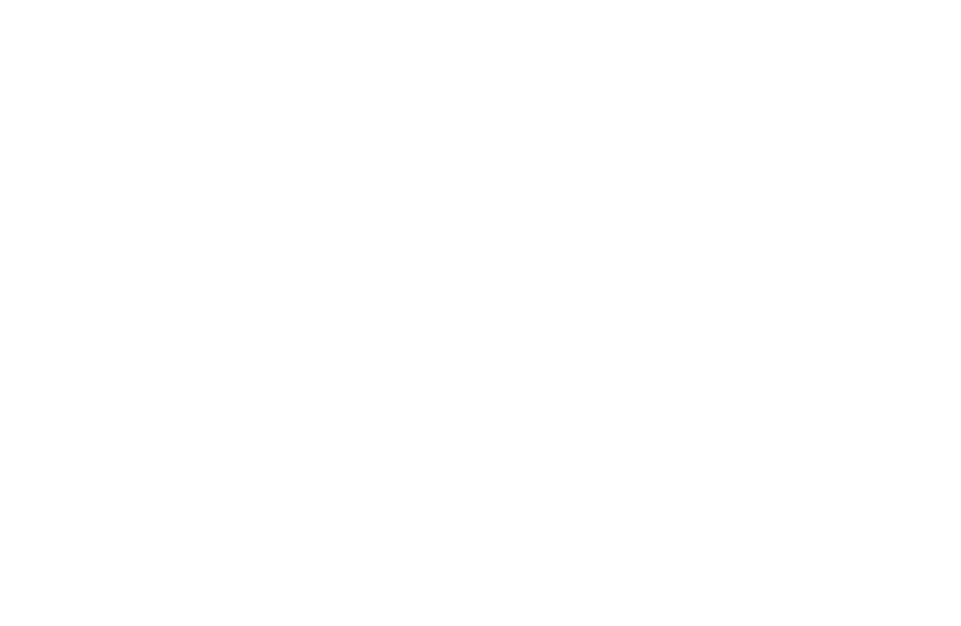
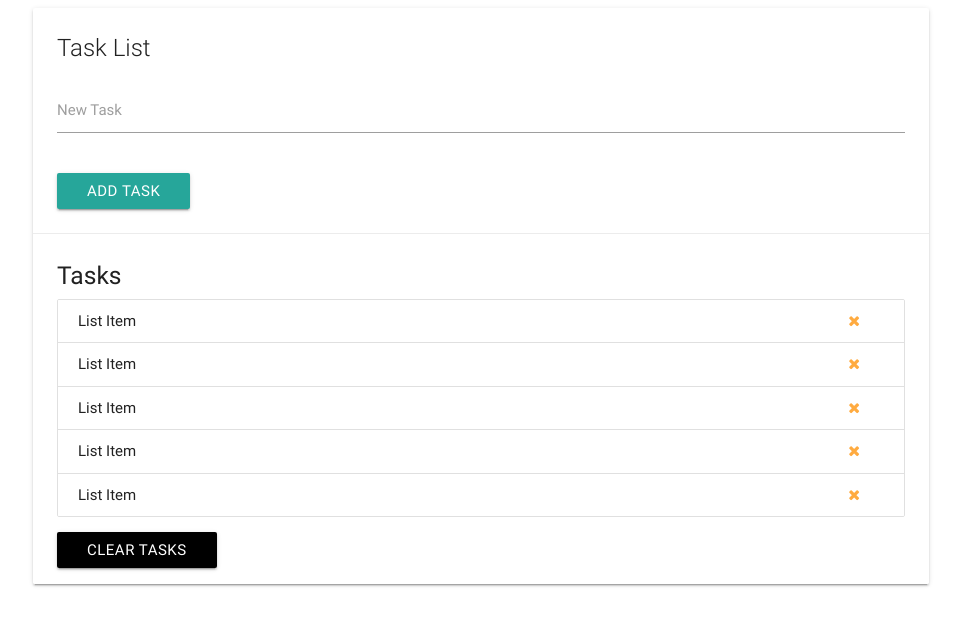
Before and after one commit to branmar97/js-task-lister, a plain HTML site: page index.html in a window 1280 px wide. Shown: the whole page, without its empty margins (159-1120 px from the left). Drawn offline with nearby package versions, Linux system fonts and the light colour scheme.

Commit message:
Add form/list to index

```diff
--- a/index.html
+++ b/index.html
@@ -10,6 +10,63 @@
     <title>Task List</title>
 </head>
 <body>
+    <div class="container">
+        <div class="row">
+        <div class="col s12">
+            <div id="main" class="card">
+            <div class="card-content">
+                <span class="card-title">Task List</span>
+                <div class="row">
+                <form id="task-form">
+                    <div class="input-field col s12">
+                    <input type="text" name="task" id="task">
+                    <label for="task">New Task</label>
+                    </div>
+                </div>
+                <input type="submit" value="Add Task" id="add-task-btn" class="btn">
+                </form>
+            </div>
+            <div class="card-action">
+                <h5 id="task-title">Tasks</h5>
+                <ul class="collection">
+                <li class="collection-item">
+                    List Item
+                    <a href="#" class="delete-item secondary-content">
+                    <i class="fa fa-remove"></i>
+                    </a>
+                </li>
+                <li class="collection-item">
+                    List Item
+                    <a href="#" class="delete-item secondary-content">
+                    <i class="fa fa-remove"></i>
+                    </a>
+                </li>
+                <li class="collection-item">
+                    List Item
+                    <a href="#" class="delete-item secondary-content">
+                    <i class="fa fa-remove"></i>
+                    </a>
+                </li>
+                <li class="collection-item">
+                    List Item
+                    <a href="#" class="delete-item secondary-content">
+                    <i class="fa fa-remove"></i>
+                    </a>
+                </li>
+                <li class="collection-item">
+                    List Item
+                    <a href="#" class="delete-item secondary-content">
+                    <i class="fa fa-remove"></i>
+                    </a>
+                </li>
+                </ul>
+                <a class="clear-tasks btn black" href="">Clear Tasks</a>
+            </div>
+            </div>
+        </div>
+        </div>
+    </div>
+
     <script src="https://code.jquery.com/jquery-3.2.1.js" integrity="sha256-DZAnKJ/6XZ9si04Hgrsxu/8s717jcIzLy3oi35EouyE=" crossorigin="anonymous"></script>
     <script src="https://cdnjs.cloudflare.com/ajax/libs/materialize/0.100.2/js/materialize.min.js"></script>
     <script src="app.js"></script>
```
